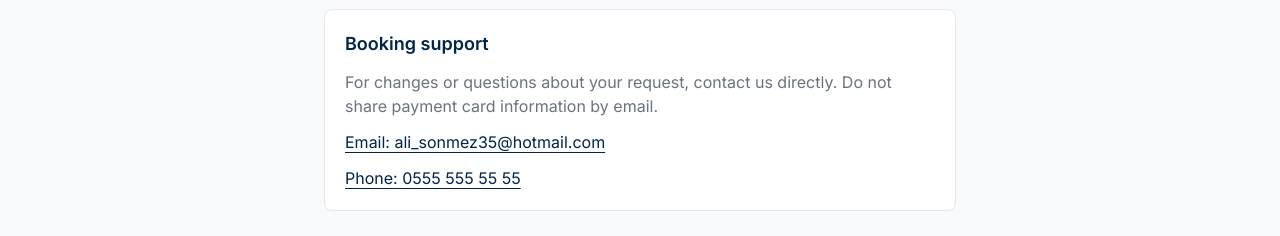
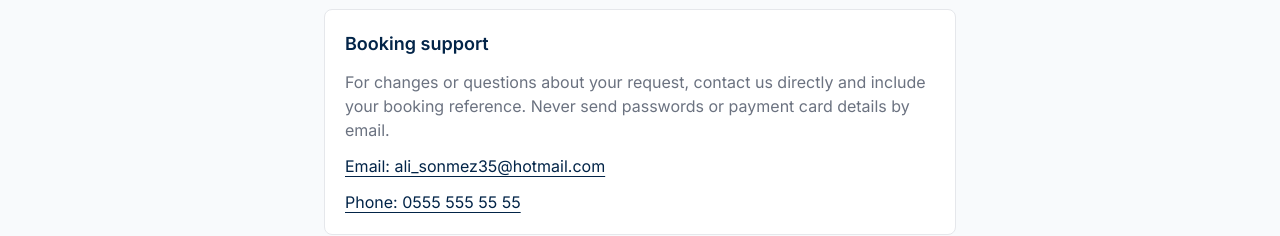
Before and after one commit to Alisnmez/vip-transfer-dalaman, a React (Vite) app in the folder frontend/: page /booking/lookup in a window 1280 px wide. Shown: the part 409-645 px from the top of the page. Built offline with nearby package versions, Linux system fonts and the light colour scheme; no server answers.

Commit message:
feat: make existing-booking support email easier and safer

```diff
--- a/frontend/src/pages/public/BookingLookupPage.tsx
+++ b/frontend/src/pages/public/BookingLookupPage.tsx
@@ -23,9 +23,9 @@ export function BookingLookupPage() {
         </p>
         <section aria-label="Booking support" className="mb-8 rounded-lg border border-outline bg-white p-5">
           <h2 className="mb-3 text-lg font-semibold text-admin-primary">Booking support</h2>
-          <p className="mb-3 text-on-surface-variant">For changes or questions about your request, contact us directly. Do not share payment card information by email.</p>
+          <p className="mb-3 text-on-surface-variant">For changes or questions about your request, contact us directly and include your booking reference. Never send passwords or payment card details by email.</p>
           <div className="flex flex-col gap-3">
-            <a className="text-admin-primary underline underline-offset-4" href="mailto:ali_sonmez35@hotmail.com?subject=Booking%20request%20support">Email: ali_sonmez35@hotmail.com</a>
+            <a className="text-admin-primary underline underline-offset-4" href="mailto:ali_sonmez35@hotmail.com?subject=Booking%20request%20support&body=Hello%2C%20I%20need%20help%20with%20booking%20reference%20%23%5Benter%20reference%5D.%0A%0AThank%20you.">Email: ali_sonmez35@hotmail.com</a>
             <a className="text-admin-primary underline underline-offset-4" href="tel:+905555555555">Phone: 0555 555 55 55</a>
           </div>
         </section>
```
